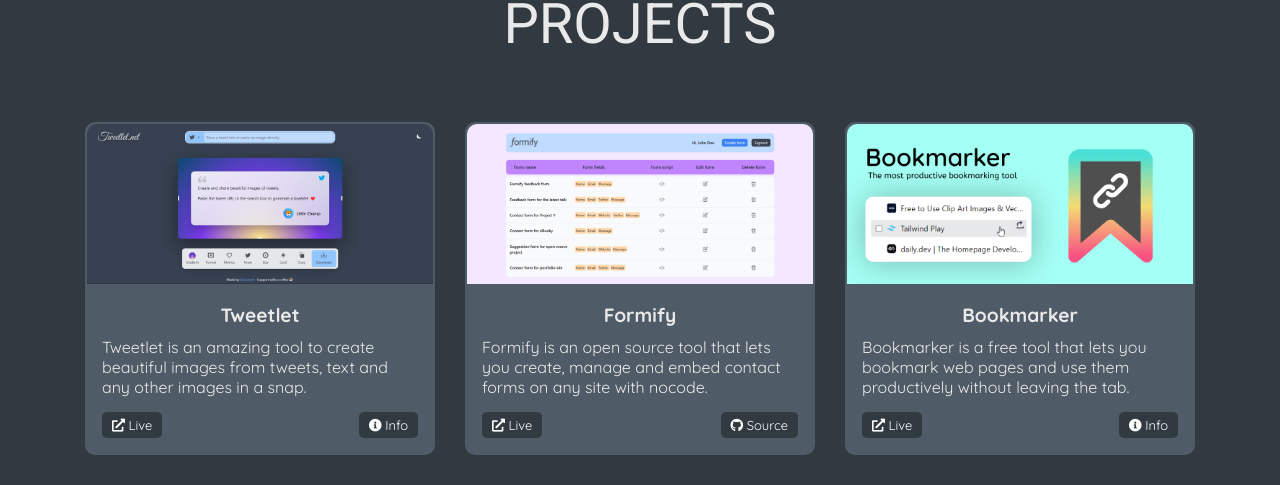
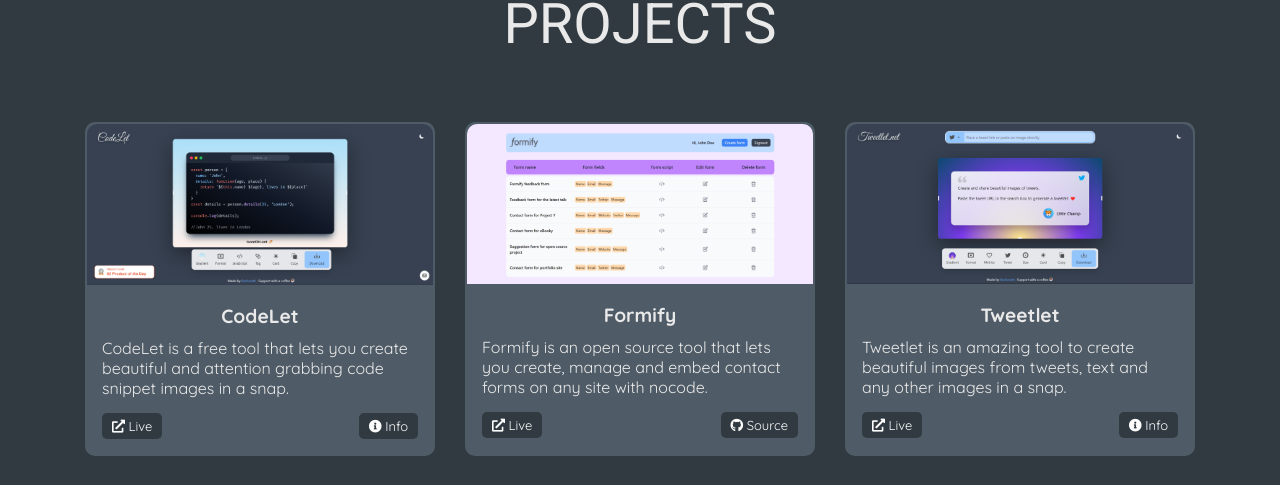
Before and after one commit to Basharath/Basharath.github.io, a React (Create React App) app: page / in a window 1280 px wide. Shown: the part 1719-2204 px from the top of the page. Built offline with nearby package versions, Linux system fonts and the light colour scheme; the HTML template or start-up script is replaced by a standard one.

Commit message:
Adds CodeLet project to the projects list

```diff
--- a/src/data.js
+++ b/src/data.js
@@ -20,15 +20,16 @@
 import formeasy from './assets/formeasy.png';
 import formify from './assets/formify.png';
 import bookmarker from './assets/bookmarker.png';
+import codelet from './assets/codelet.png';
 
 const projects = [
   {
-    image: tweetlet,
-    title: 'Tweetlet',
+    image: codelet,
+    title: 'CodeLet',
     description:
-      'Tweetlet is an amazing tool to create beautiful images from tweets, text and any other images in a snap.',
-    demoUrl: 'https://tweetlet.net/',
-    info: 'https://devapt.com/create-images-tweetlet',
+      'CodeLet is a free tool that lets you create beautiful and attention grabbing code snippet images in a snap.',
+    demoUrl: 'https://tweetlet.net/code',
+    info: 'https://www.producthunt.com/posts/codelet',
   },
   {
     image: formify,
@@ -37,6 +38,14 @@
       'Formify is an open source tool that lets you create, manage and embed contact forms on any site with nocode.',
     demoUrl: 'https://formify.vercel.app/',
     git: 'https://github.com/Basharath/Formify',
+  },
+  {
+    image: tweetlet,
+    title: 'Tweetlet',
+    description:
+      'Tweetlet is an amazing tool to create beautiful images from tweets, text and any other images in a snap.',
+    demoUrl: 'https://tweetlet.net/',
+    info: 'https://devapt.com/create-images-tweetlet',
   },
   {
     image: bookmarker,
```
